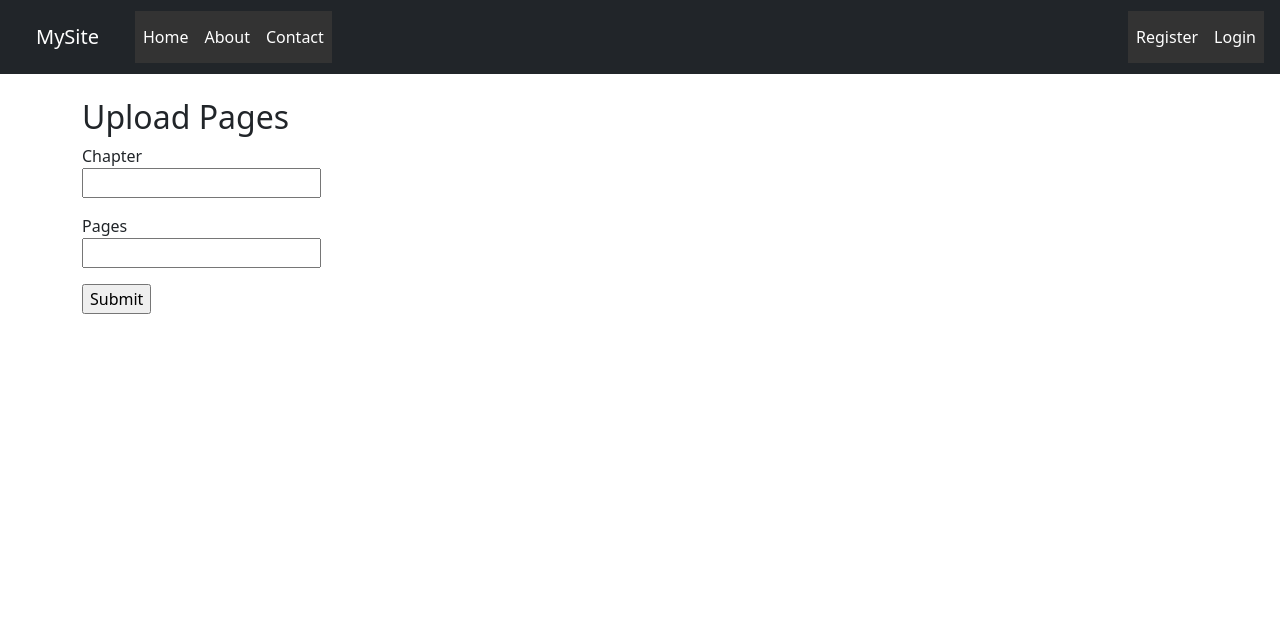
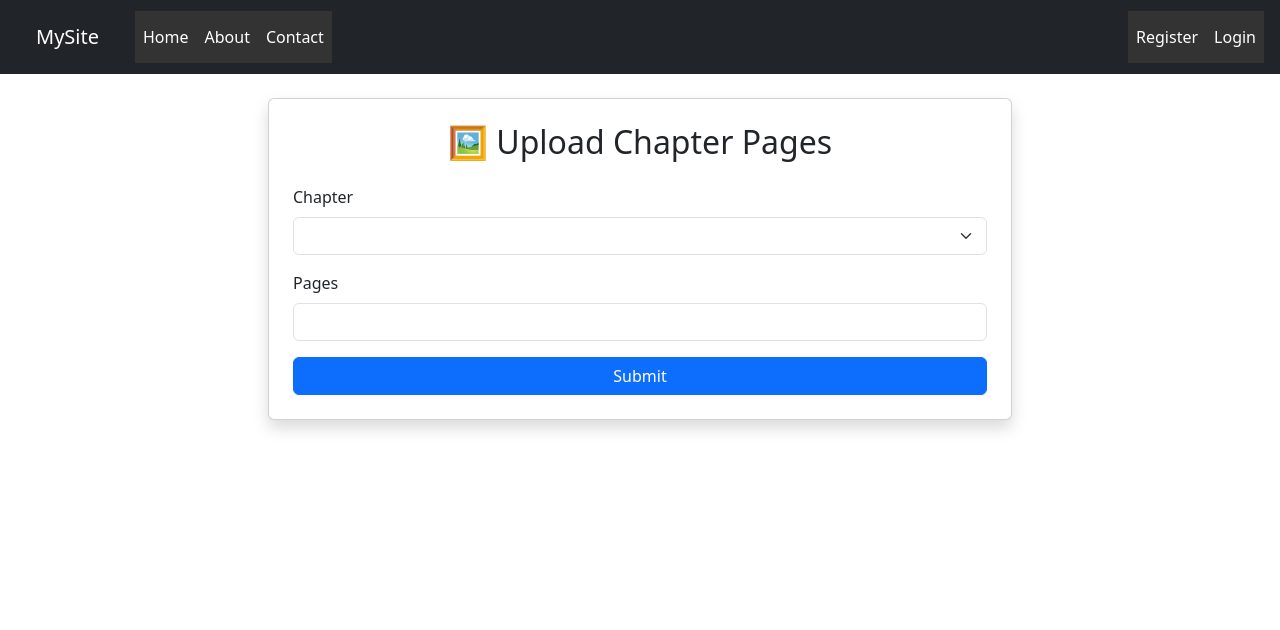
Before and after one commit to chavdaarpitsinh1248/Flask_projects, a Flask app: template manga_rocks_project/manga_rocks/templates/admin_upload_pages.html in a window 1280 px wide. Shown: the top 630 px of the page. Run offline with Flask 3, Linux system fonts and the light colour scheme; the template is opened without the code that fills it, so the values that code supplies are empty, except form fields; tables that the repository leaves empty hold one stand-in row (values such as "Sample post"); form fields are guessed from the names that the template uses; some libraries are stand-ins or nearby versions.

Commit message:
Add files via upload

```diff
--- a/manga_rocks_project/manga_rocks/templates/admin_upload_pages.html
+++ b/manga_rocks_project/manga_rocks/templates/admin_upload_pages.html
@@ -1,11 +1,17 @@
 {% extends "base.html" %}
 {% block title %}Upload Pages{% endblock %}
 {% block content %}
-<h2>Upload Pages</h2>
-<form method="POST" enctype="multipart/form-data">
-    {{ form.hidden_tag() }}
-    <p>{{ form.chapter_id.label }}<br>{{ form.chapter_id() }}</p>
-    <p>{{ form.pages.label }}<br>{{ form.pages() }}</p>
-    <p>{{ form.submit() }}</p>
-</form>
+<div class="col-md-8 offset-md-2">
+    <div class="card shadow p-4">
+        <h2 class="mb-4 text-center">🖼 Upload Chapter Pages</h2>
+        <form method="POST" enctype="multipart/form-data">
+            {{ form.hidden_tag() }}
+            <div class="mb-3">{{ form.chapter_id.label(class="form-label") }}{{ form.chapter_id(class="form-select") }}
+            </div>
+            <div class="mb-3">{{ form.pages.label(class="form-label") }}{{ form.pages(class="form-control",
+                multiple=True) }}</div>
+            {{ form.submit(class="btn btn-primary w-100") }}
+        </form>
+    </div>
+</div>
 {% endblock %}
```
